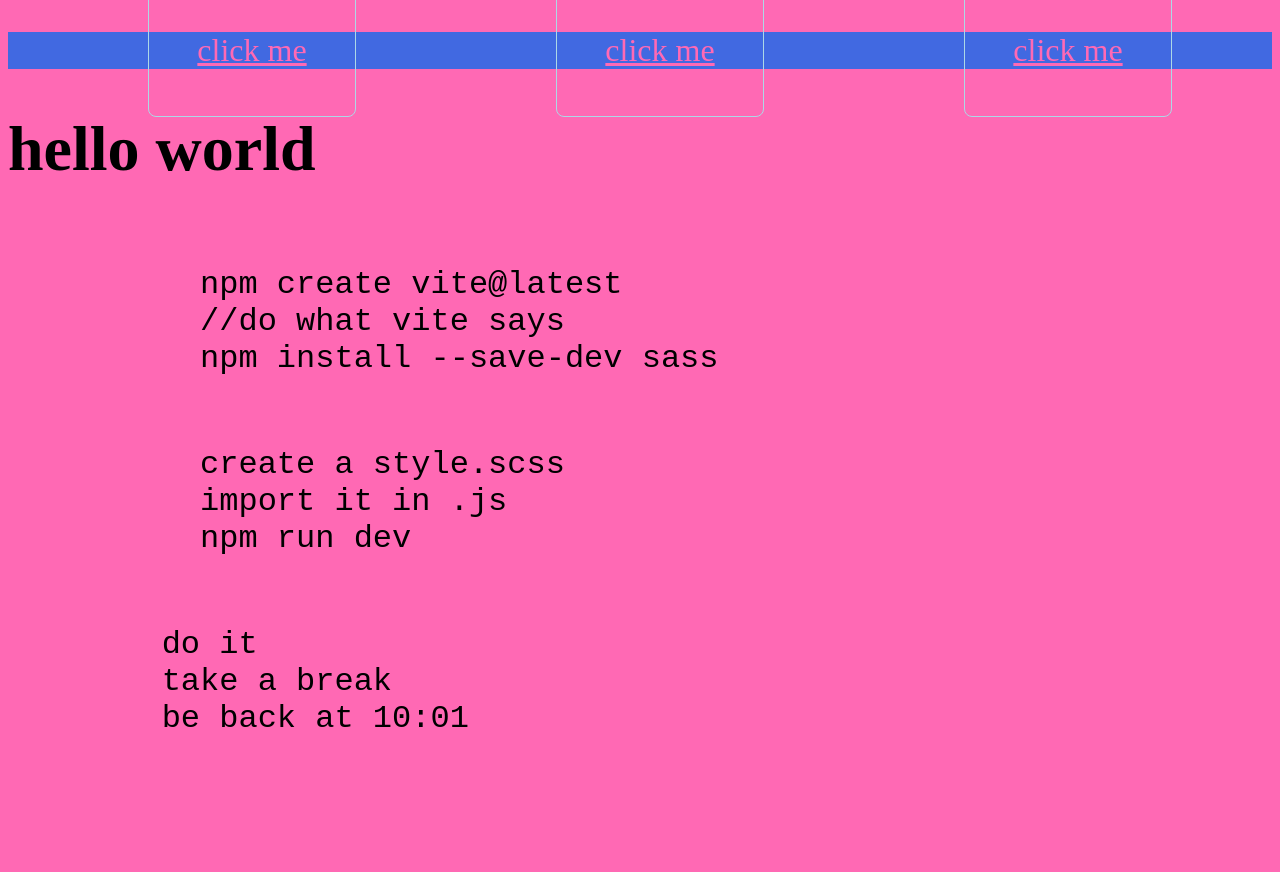
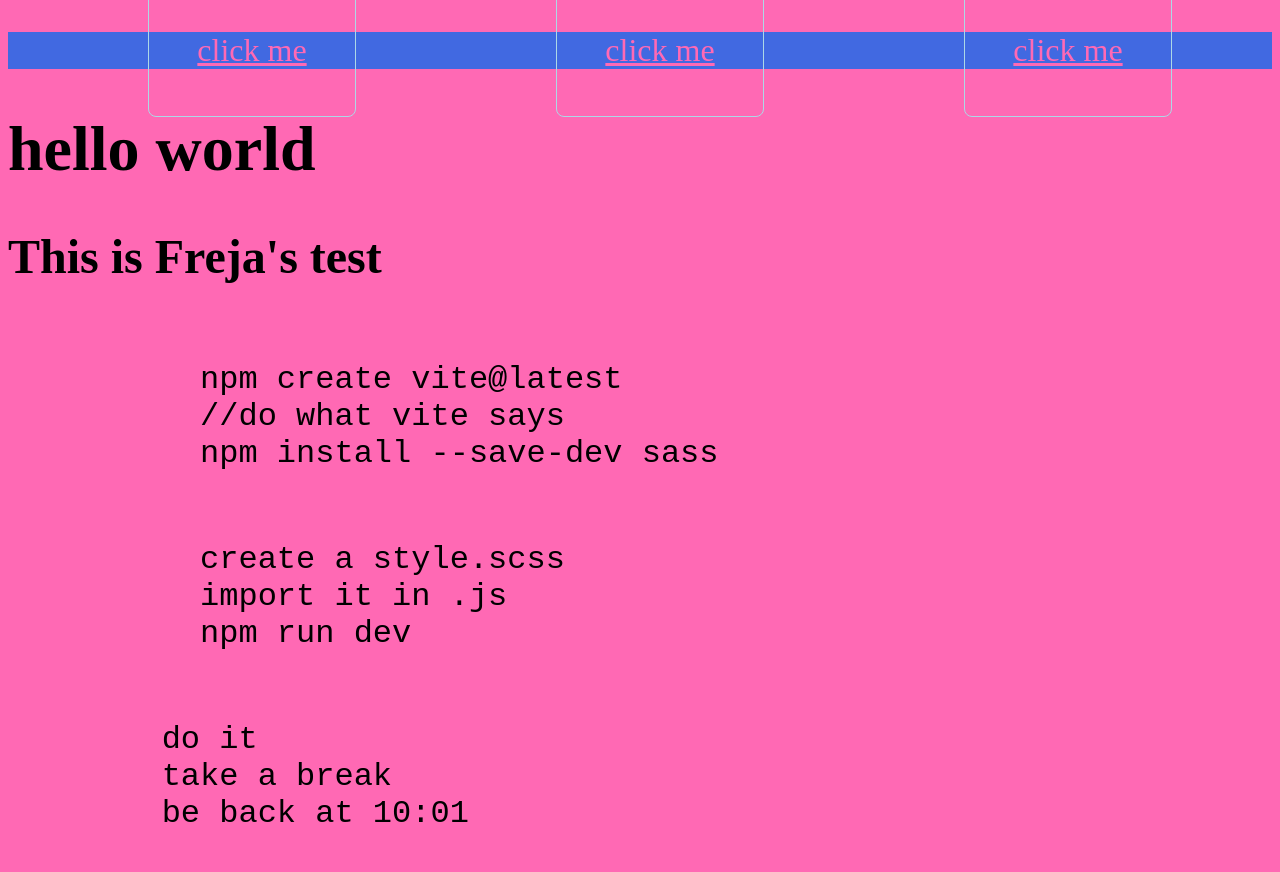
Before and after one commit to PandaPoob/sass-testing, a website built with Vite: page index.html in a window 1280 px wide. Before the commit the page ends 806 px from the top, so only its background shows below. Built offline with nearby package versions, Linux system fonts and the light colour scheme.

Commit message:
netlify test

```diff
--- a/index.html
+++ b/index.html
@@ -18,6 +18,7 @@
 
       <main>
         <h1>hello world</h1>
+        <h2>This is Freja's test</h2>
         <pre><code>
           npm create vite@latest
           //do what vite says
```
Also changed, not shown: 1 other file.
